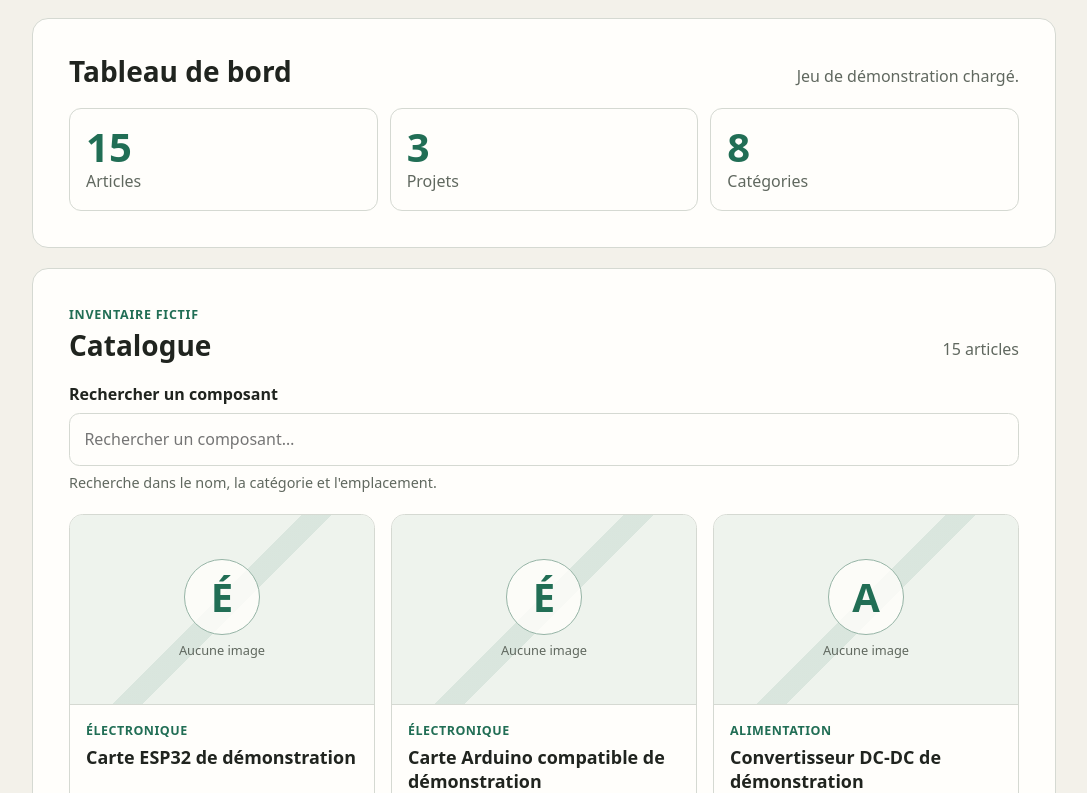
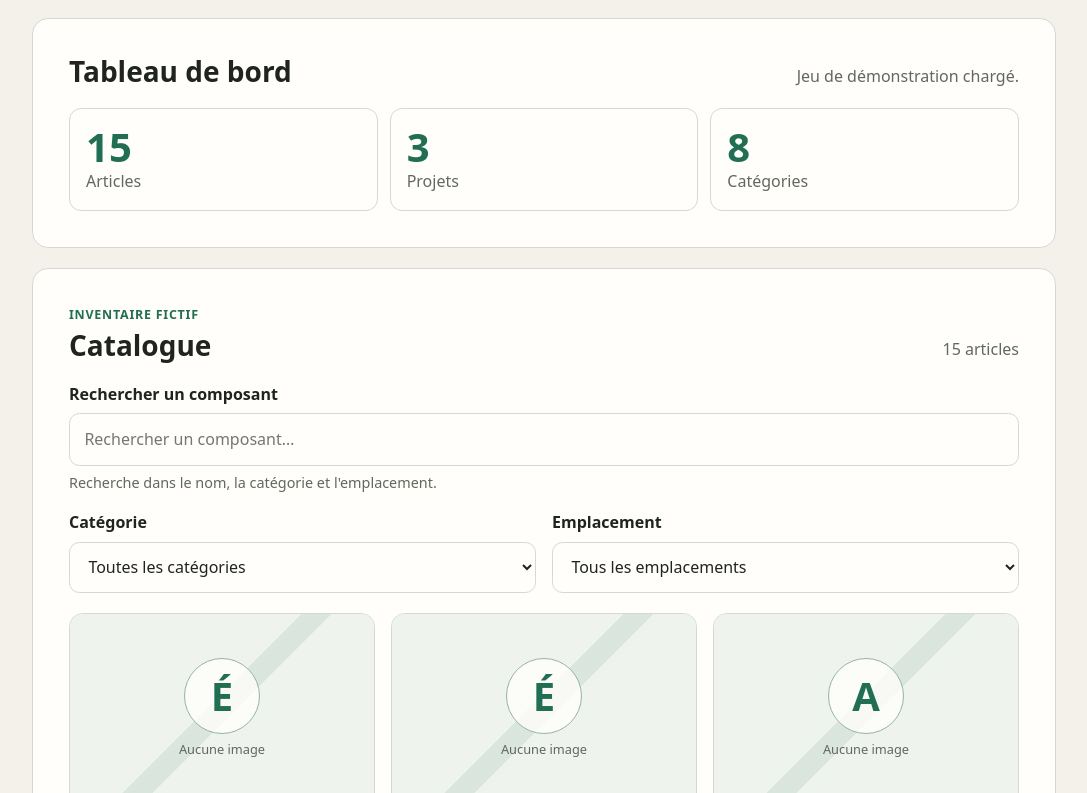
Before and after one commit to gonzadd79/AtelierCatalogue, a plain HTML site: page demo.html in a window 1280 px wide. Shown: the part 433-1226 px from the top of the page, without its empty margins (96-1183 px from the left). Drawn offline with Linux system fonts and the light colour scheme.

Commit message:
Implement FEATURE-006 catalog filters

```diff
--- a/app/css/app.css
+++ b/app/css/app.css
@@ -223,17 +223,25 @@ button:disabled {
   color: var(--muted);
 }
 
-.catalog-search {
+.catalog-controls {
   display: grid;
-  gap: .4rem;
+  gap: 1rem;
   margin-bottom: 1.25rem;
 }
 
-.catalog-search label {
+.catalog-search,
+.catalog-filter {
+  display: grid;
+  gap: .4rem;
+}
+
+.catalog-search label,
+.catalog-filter label {
   font-weight: 700;
 }
 
-.catalog-search input {
+.catalog-search input,
+.catalog-filter select {
   width: 100%;
   padding: .8rem .9rem;
   border: 1px solid var(--border);
@@ -243,10 +251,17 @@ button:disabled {
   font: inherit;
 }
 
-.catalog-search input:focus-visible {
+.catalog-search input:focus-visible,
+.catalog-filter select:focus-visible {
   border-color: var(--accent);
   outline: 3px solid color-mix(in srgb, var(--accent) 35%, transparent);
   outline-offset: 2px;
+}
+
+.catalog-filters {
+  display: grid;
+  grid-template-columns: repeat(2, minmax(0, 1fr));
+  gap: 1rem;
 }
 
 #catalog-search-help {
@@ -527,6 +542,7 @@ button:disabled {
   .metric { flex-direction: row; align-items: center; justify-content: space-between; }
   .catalog-heading { display: block; }
   #catalog-summary { margin-top: .35rem; }
+  .catalog-filters { grid-template-columns: 1fr; }
   .catalog-grid { grid-template-columns: 1fr; }
   .item-dialog {
     width: calc(100% - 1rem);
--- a/app/js/app.js
+++ b/app/js/app.js
@@ -14,7 +14,11 @@
       var items = global.AtelierCatalog.catalog.getCatalogItems(data);
       global.AtelierCatalog.ui.renderDashboard(summary, mode);
       global.AtelierCatalog.ui.renderCatalog(items);
-      global.AtelierCatalog.ui.initializeSearch(items, global.AtelierCatalog.search.filterItems);
+      global.AtelierCatalog.ui.initializeCatalogControls(
+        items,
+        global.AtelierCatalog.search.filterItems,
+        global.AtelierCatalog.search.getFilterValues
+      );
     } catch (error) {
       global.AtelierCatalog.ui.renderError(error);
     }
--- a/app/js/search.js
+++ b/app/js/search.js
@@ -10,18 +10,40 @@
       .trim();
   }
 
-  function filterItems(items, query) {
-    var normalizedQuery = normalize(query);
-    if (!normalizedQuery) {
-      return items.slice();
-    }
+  function filterItems(items, criteria) {
+    var normalizedQuery;
+    criteria = typeof criteria === "string" ? { query: criteria } : criteria || {};
+    normalizedQuery = normalize(criteria.query);
     return items.filter(function (item) {
-      return [item.name, item.categoryName, item.locationName].some(function (value) {
+      var matchesQuery = !normalizedQuery || [item.name, item.categoryName, item.locationName].some(function (value) {
         return normalize(value).indexOf(normalizedQuery) !== -1;
       });
+      var matchesCategory = !criteria.categoryName || item.categoryName === criteria.categoryName;
+      var matchesLocation = !criteria.locationName || item.locationName === criteria.locationName;
+      return matchesQuery && matchesCategory && matchesLocation;
     });
   }
 
+  function getFilterValues(items) {
+    function uniqueSorted(fieldName) {
+      var values = items.map(function (item) {
+        return item[fieldName];
+      }).filter(function (value, index, allValues) {
+        return value && allValues.indexOf(value) === index;
+      });
+      return values.sort(function (left, right) {
+        return left.localeCompare(right, "fr", { sensitivity: "base" });
+      });
+    }
+    return {
+      categories: uniqueSorted("categoryName"),
+      locations: uniqueSorted("locationName")
+    };
+  }
+
   global.AtelierCatalog = global.AtelierCatalog || {};
-  global.AtelierCatalog.search = { filterItems: filterItems };
+  global.AtelierCatalog.search = {
+    filterItems: filterItems,
+    getFilterValues: getFilterValues
+  };
 }(window));
--- a/app/js/ui.js
+++ b/app/js/ui.js
@@ -3,7 +3,7 @@
 
   var lastDialogTrigger = null;
   var dialogHandlersReady = false;
-  var searchHandlersReady = false;
+  var catalogControlHandlersReady = false;
   var allCatalogItems = [];
   var filterCatalogItems = null;
 
@@ -177,30 +177,58 @@
     });
   }
 
-  function updateSearchResults(query) {
-    var hasQuery = query.trim().length > 0;
-    var items = filterCatalogItems(allCatalogItems, query);
-    var noResults = hasQuery && items.length === 0;
+  function appendFilterOption(select, value, label) {
+    var option = document.createElement("option");
+    option.value = value;
+    option.textContent = label;
+    select.appendChild(option);
+  }
+
+  function populateFilter(select, defaultLabel, values) {
+    select.replaceChildren();
+    appendFilterOption(select, "", defaultLabel);
+    values.forEach(function (value) {
+      appendFilterOption(select, value, value);
+    });
+    select.value = "";
+  }
+
+  function updateCatalogResults() {
+    var input = document.getElementById("catalog-search-input");
+    var categoryFilter = document.getElementById("catalog-category-filter");
+    var locationFilter = document.getElementById("catalog-location-filter");
+    var hasCriteria = input.value.trim().length > 0 || categoryFilter.value || locationFilter.value;
+    var items = filterCatalogItems(allCatalogItems, {
+      query: input.value,
+      categoryName: categoryFilter.value,
+      locationName: locationFilter.value
+    });
+    var noResults = Boolean(hasCriteria) && items.length === 0;
     renderCatalogCards(items);
     document.getElementById("catalog-grid").hidden = noResults;
     document.getElementById("catalog-no-results").hidden = !noResults;
-    document.getElementById("catalog-summary").textContent = hasQuery
+    document.getElementById("catalog-summary").textContent = hasCriteria
       ? formatItemCount(items.length) + " sur " + allCatalogItems.length
       : formatItemCount(allCatalogItems.length);
   }
 
-  function initializeSearch(items, filterItems) {
+  function initializeCatalogControls(items, filterItems, getFilterValues) {
     var input = document.getElementById("catalog-search-input");
+    var categoryFilter = document.getElementById("catalog-category-filter");
+    var locationFilter = document.getElementById("catalog-location-filter");
+    var filterValues = getFilterValues(items);
     allCatalogItems = items.slice();
     filterCatalogItems = filterItems;
     input.value = "";
-    if (!searchHandlersReady) {
-      input.addEventListener("input", function () {
-        updateSearchResults(input.value);
-      });
-      searchHandlersReady = true;
+    populateFilter(categoryFilter, "Toutes les catégories", filterValues.categories);
+    populateFilter(locationFilter, "Tous les emplacements", filterValues.locations);
+    if (!catalogControlHandlersReady) {
+      input.addEventListener("input", updateCatalogResults);
+      categoryFilter.addEventListener("change", updateCatalogResults);
+      locationFilter.addEventListener("change", updateCatalogResults);
+      catalogControlHandlersReady = true;
     }
-    updateSearchResults("");
+    updateCatalogResults();
   }
 
   function renderError(error) {
@@ -216,7 +244,7 @@
   global.AtelierCatalog.ui = {
     renderDashboard: renderDashboard,
     renderCatalog: renderCatalog,
-    initializeSearch: initializeSearch,
+    initializeCatalogControls: initializeCatalogControls,
     renderError: renderError
   };
 }(window));
--- a/demo.html
+++ b/demo.html
@@ -57,10 +57,26 @@
         </div>
         <p id="catalog-summary"></p>
       </div>
-      <div class="catalog-search">
-        <label for="catalog-search-input">Rechercher un composant</label>
-        <input id="catalog-search-input" type="search" placeholder="Rechercher un composant…" autocomplete="off" aria-describedby="catalog-search-help" aria-controls="catalog-grid catalog-no-results">
-        <p id="catalog-search-help">Recherche dans le nom, la catégorie et l'emplacement.</p>
+      <div class="catalog-controls">
+        <div class="catalog-search">
+          <label for="catalog-search-input">Rechercher un composant</label>
+          <input id="catalog-search-input" type="search" placeholder="Rechercher un composant…" autocomplete="off" aria-describedby="catalog-search-help" aria-controls="catalog-grid catalog-no-results">
+          <p id="catalog-search-help">Recherche dans le nom, la catégorie et l'emplacement.</p>
+        </div>
+        <div class="catalog-filters" role="group" aria-label="Filtres du catalogue">
+          <div class="catalog-filter">
+            <label for="catalog-category-filter">Catégorie</label>
+            <select id="catalog-category-filter" aria-controls="catalog-grid catalog-no-results">
+              <option value="">Toutes les catégories</option>
+            </select>
+          </div>
+          <div class="catalog-filter">
+            <label for="catalog-location-filter">Emplacement</label>
+            <select id="catalog-location-filter" aria-controls="catalog-grid catalog-no-results">
+              <option value="">Tous les emplacements</option>
+            </select>
+          </div>
+        </div>
       </div>
       <div id="catalog-no-results" class="search-empty" role="status" aria-live="polite" aria-atomic="true" hidden>
         <h3>Aucun composant ne correspond à votre recherche.</h3>
```
Also changed, not shown: index.html (+20 -4 lines), 5 other files.
